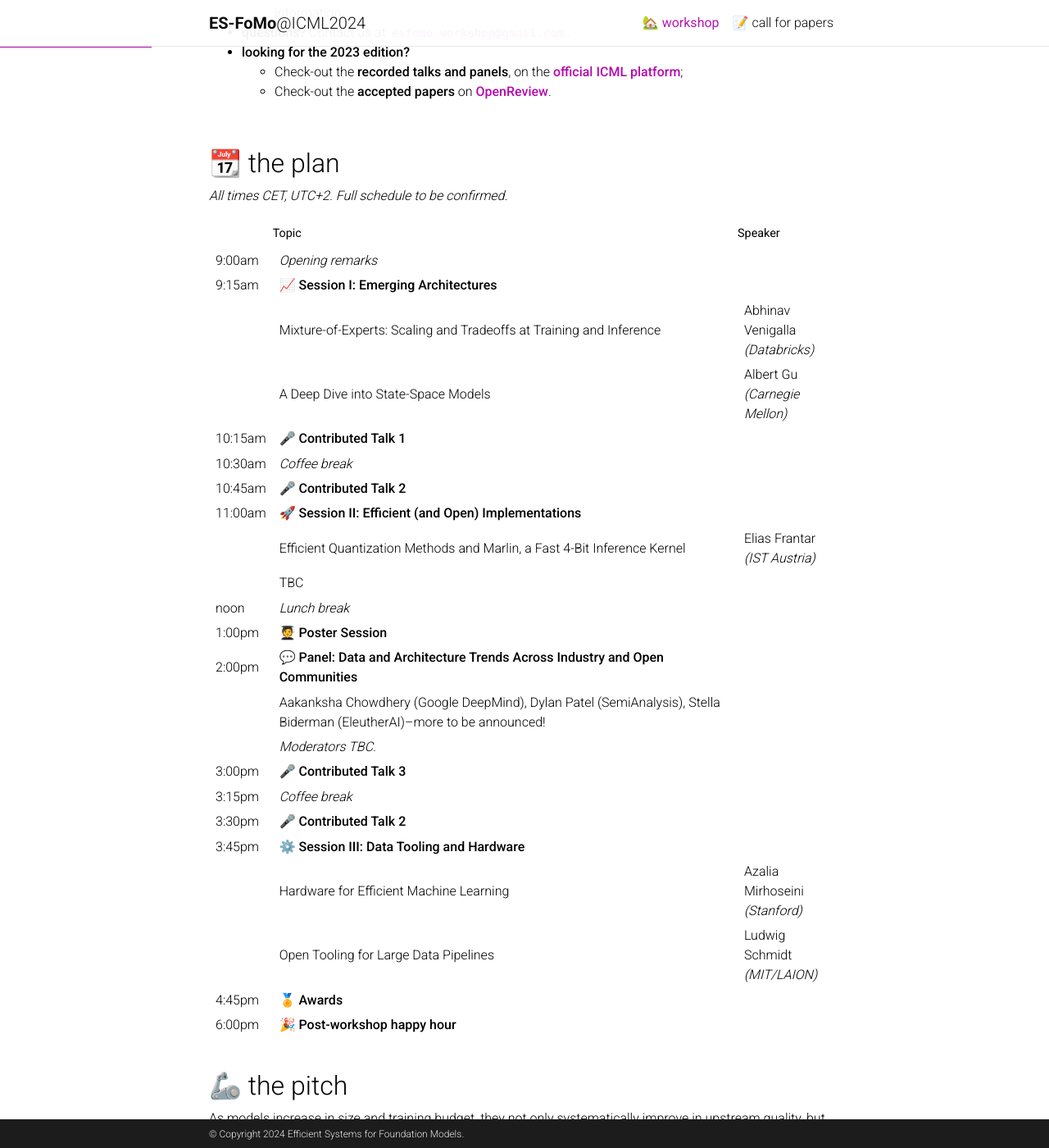
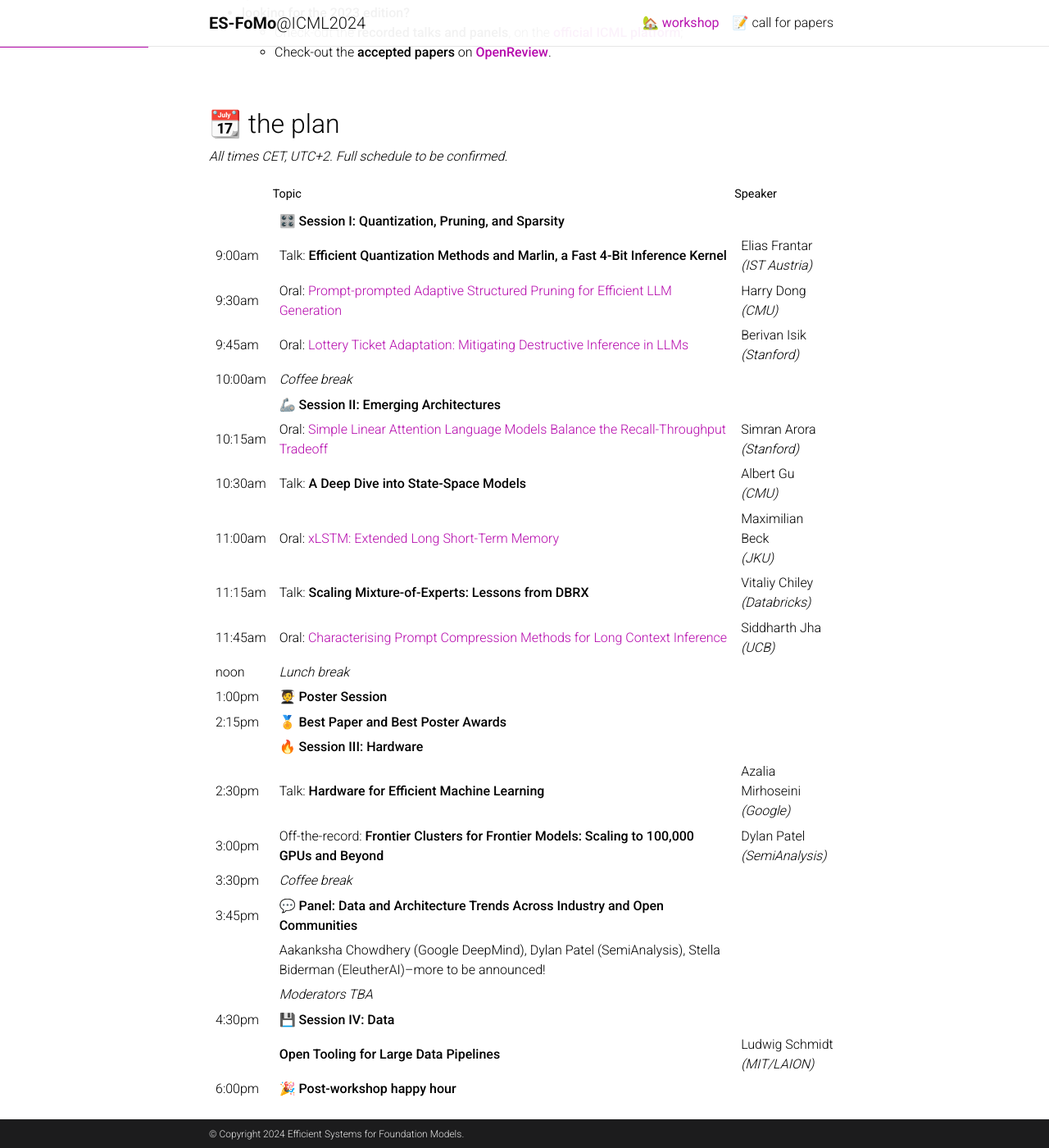
Before and after one commit to slippylolo/es-fomo.github.io, a Jekyll site: the page built from _pages/about.md, in a window 1280 px wide and 1400 px high, scrolled down 606 px. Shown: the whole window at 82% size. Built offline with Jekyll 4.4.1, drawn with Linux system fonts in a browser that asks for light colours; full-size pictures stand in for the smaller copies a plugin makes; comment, search, counter and statistics services are not loaded; a style sheet for code colours, icons or effects is not loaded; some of the changed text lies outside the part shown.

Commit message:
:sparkles: Update to final schedule

```diff
--- a/_pages/about.md
+++ b/_pages/about.md
@@ -9,7 +9,7 @@ subtitle: <i>Workshop at the International Conference on Machine Learning (ICML)
 *Code it, run it, crash it--restart it.*
 {: style="color:gray; font-size: 80%; text-align: center;"}
 
-➡️ **ES-FoMO is back for ICML 2024!** Check-out our [**📝 call for papers**](/call/), deadline **3rd of June** for submissions!
+➡️ **ES-FoMO is back for ICML 2024!** Check-out the schedule below!
 
 ➡️ **The OpenReview is [live](https://openreview.net/group?id=ICML.cc/2024/Workshop/ES-FoMo-II)**! Deadline **3rd of June AOE**, please submit your best work!
 
@@ -17,8 +17,7 @@ subtitle: <i>Workshop at the International Conference on Machine Learning (ICML)
 
 * **what?** A workshop to bring together **interdisciplinary experts** working on the emerging research questions and challenges associated with **foundation model training and inference**.
 * **when & where?**
-  * Join us at **[ICML 2024](https://icml.cc)**, either virtually or [physically](https://maps.app.goo.gl/9Vf8oroxYyiUf2bb7) in Vienna;
-  * **Submit your papers** on OpenReview (coming soon!), see the [**📝 call for papers**](/call/) for more information.
+  * Join us at **[ICML 2024](https://icml.cc)**, either virtually or [physically](https://maps.app.goo.gl/9Vf8oroxYyiUf2bb7) in Vienna.
 * **questions?** Contact us at `esfomo.workshop@gmail.com`.
 * **looking for the 2023 edition?**
   * Check-out the **recorded talks and panels**, on the **[official ICML platform](https://icml.cc/virtual/2023/workshop/21479)**;
@@ -29,31 +28,32 @@ subtitle: <i>Workshop at the International Conference on Machine Learning (ICML)
 ## 📆 the plan
 *All times CET, UTC+2. Full schedule to be confirmed.*
 
-|        | Topic                                                                                                                  | Speaker                               |
-|--------|------------------------------------------------------------------------------------------------------------------------|---------------------------------------|
-| 9:00am | *Opening remarks*                                                                                                      |                                       |
-| 9:15am | **📈 Session I: Emerging Architectures**                                                                               |                                       |
-|        | Mixture-of-Experts: Scaling and Tradeoffs at Training and Inference                                                    | Abhinav Venigalla <br> *(Databricks)* |
-|        | A Deep Dive into State-Space Models                                                                                    | Albert Gu <br> *(Carnegie Mellon)*    |
-| 10:15am | 🎤 **Contributed Talk 1**                                                                                              |                                       |
-| 10:30am | *Coffee break*                                                                                                         |                                       |
-| 10:45am | 🎤 **Contributed Talk 2**                                                                                              |                                       |
-| 11:00am | 🚀 **Session II: Efficient (and Open) Implementations**                                                                |                                       |
-|        | Efficient Quantization Methods and Marlin, a Fast 4-Bit Inference Kernel                                               | Elias Frantar <br> *(IST Austria)*    |
-|        | TBC                                                                                                                    |                                       |
-| noon   | *Lunch break*                                                                                                          |                                       |
-| 1:00pm | 🧑‍🎓 **Poster Session**                                                                                               |                                       |
-| 2:00pm | 💬 **Panel: Data and Architecture Trends Across Industry and Open Communities**                                        |                                       |
-|        | Aakanksha Chowdhery (Google DeepMind), Dylan Patel (SemiAnalysis), Stella Biderman (EleutherAI)--more to be announced! |                                       |
-|        | *Moderators TBC.*                                                                                                      |                                       |
-| 3:00pm | 🎤 **Contributed Talk 3**                                                                                              |                                       |
-| 3:15pm | *Coffee break*                                                                                                         |                                       |
-| 3:30pm | 🎤 **Contributed Talk 2**                                                                                              |                                       |
-| 3:45pm | ⚙️ **Session III: Data Tooling and Hardware**                                                                          |                                       |
-|        | Hardware for Efficient Machine Learning                                                                                | Azalia Mirhoseini <br> *(Stanford)*   |
-|        | Open Tooling for Large Data Pipelines                                                                                  | Ludwig Schmidt <br> *(MIT/LAION)*     |
-| 4:45pm | 🏅 **Awards**                                                                                                          |                                       |
-| 6:00pm | 🎉 **Post-workshop happy hour**                                                                                        |                |
+|         | Topic                                                                                                                    | Speaker                                   |
+|---------|--------------------------------------------------------------------------------------------------------------------------|-------------------------------------------|
+|         | **🎛️ Session I: Quantization, Pruning, and Sparsity**                                                                   |                                           |
+| 9:00am  | Talk: **Efficient Quantization Methods and Marlin, a Fast 4-Bit Inference Kernel**                                       | Elias Frantar <br> *(IST Austria)*        |
+| 9:30am  | Oral: [Prompt-prompted Adaptive Structured Pruning for Efficient LLM Generation](https://arxiv.org/html/2404.01365v1)    | Harry Dong <br> *(CMU)*                   |
+| 9:45am  | Oral: [Lottery Ticket Adaptation: Mitigating Destructive Inference in LLMs](https://arxiv.org/abs/2406.16797)            | Berivan Isik <br> *(Stanford)*            |
+| 10:00am | *Coffee break*                                                                                                           |                                           |
+|         | **🦾 Session II: Emerging Architectures**                                                                                |                                           |
+| 10:15am | Oral: [Simple Linear Attention Language Models Balance the Recall-Throughput Tradeoff](https://arxiv.org/abs/2402.18668) | Simran Arora <br> *(Stanford)*            |
+| 10:30am | Talk: **A Deep Dive into State-Space Models**                                                                            | Albert Gu <br> *(CMU)*                    |
+| 11:00am | Oral: [xLSTM: Extended Long Short-Term Memory](https://arxiv.org/abs/2405.04517)                                         | Maximilian Beck <br> *(JKU)*              |
+| 11:15am | Talk: **Scaling Mixture-of-Experts: Lessons from DBRX**                                                                  | Vitaliy Chiley <br> *(Databricks)*        |
+| 11:45am | Oral: [Characterising Prompt Compression Methods for Long Context Inference](https://arxiv.org/abs/2407.08892)           | Siddharth Jha <br> *(UCB)*                |
+| noon    | *Lunch break*                                                                                                            |                                           |
+| 1:00pm  | 🧑‍🎓 **Poster Session**                                                                                                 |                                           |
+| 2:15pm  | 🏅 **Best Paper and Best Poster Awards**                                                                                 |                                           |
+|         | **🔥 Session III: Hardware**                                                                                             |                                           |
+| 2:30pm  | Talk: **Hardware for Efficient Machine Learning**                                                                        | Azalia Mirhoseini <br> *(Google)* |
+| 3:00pm  | Off-the-record: **Frontier Clusters for Frontier Models: Scaling to 100,000 GPUs and Beyond**                            | Dylan Patel <br> *(SemiAnalysis)*         |
+| 3:30pm  | *Coffee break*                                                                                                           |                                           |
+| 3:45pm  | 💬 **Panel: Data and Architecture Trends Across Industry and Open Communities**                                          |                                           |
+|         | Aakanksha Chowdhery (Google DeepMind), Dylan Patel (SemiAnalysis), Stella Biderman (EleutherAI)--more to be announced!   |                                           |
+|         | *Moderators TBA*                                                                                                         |                                           |
+| 4:30pm  | 💾 **Session IV: Data**                                                                                                  |                                           |
+|         | **Open Tooling for Large Data Pipelines**                                                                                | Ludwig Schmidt <br> *(MIT/LAION)*         |
+| 6:00pm  | 🎉 **Post-workshop happy hour**                                                                                          |                                           |
 
 <br>
 
```
Also changed, not shown: _projects/abhi.md (deleted, +0 -9 lines), _projects/azalia.md (+1 -1 lines), _projects/dylan_speaker.md (added, +9 -0 lines), _projects/elias.md (+1 -1 lines), _projects/vitaliy.md (added, +9 -0 lines), assets/img/vitaliy.jpeg (added).
